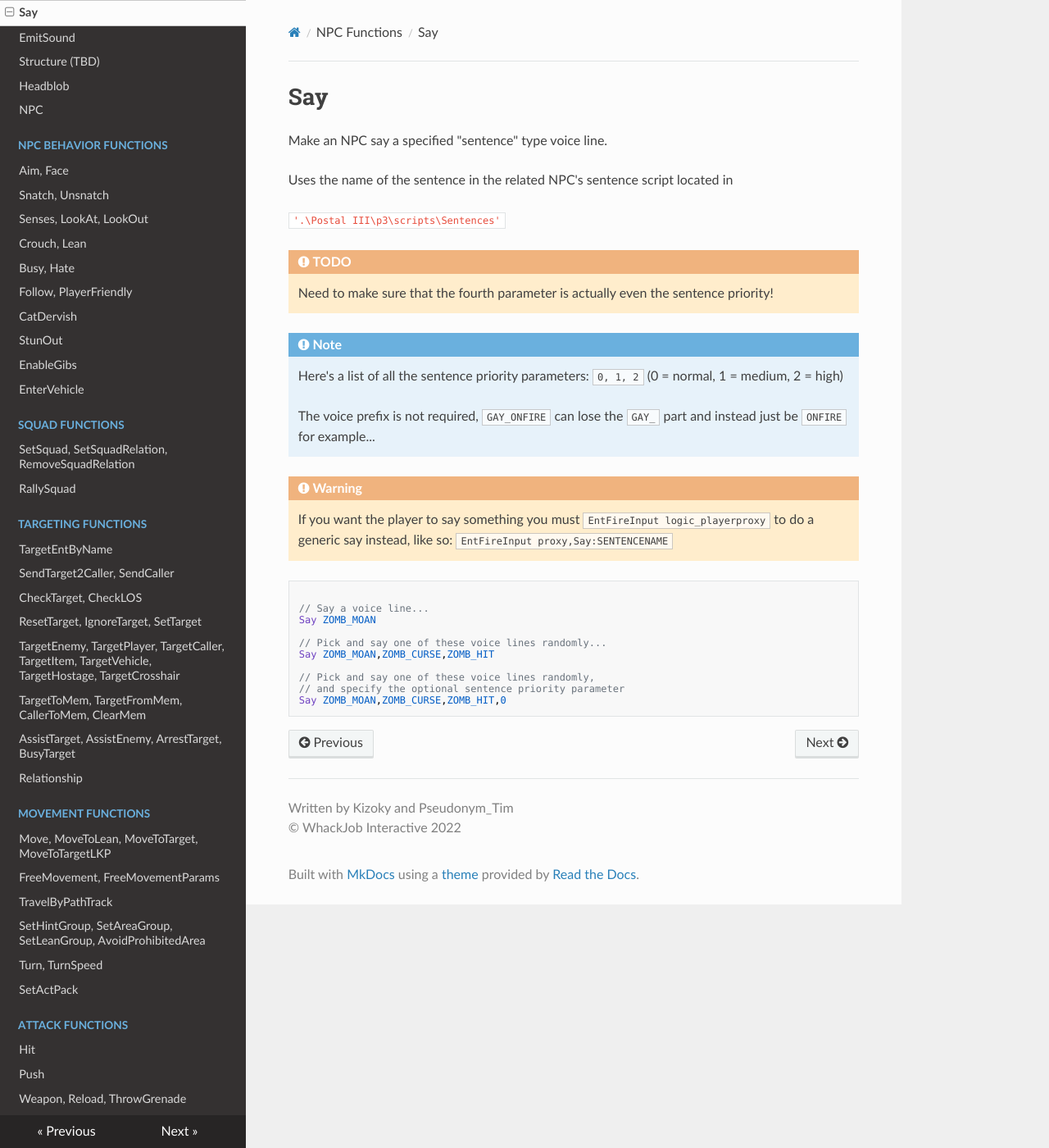
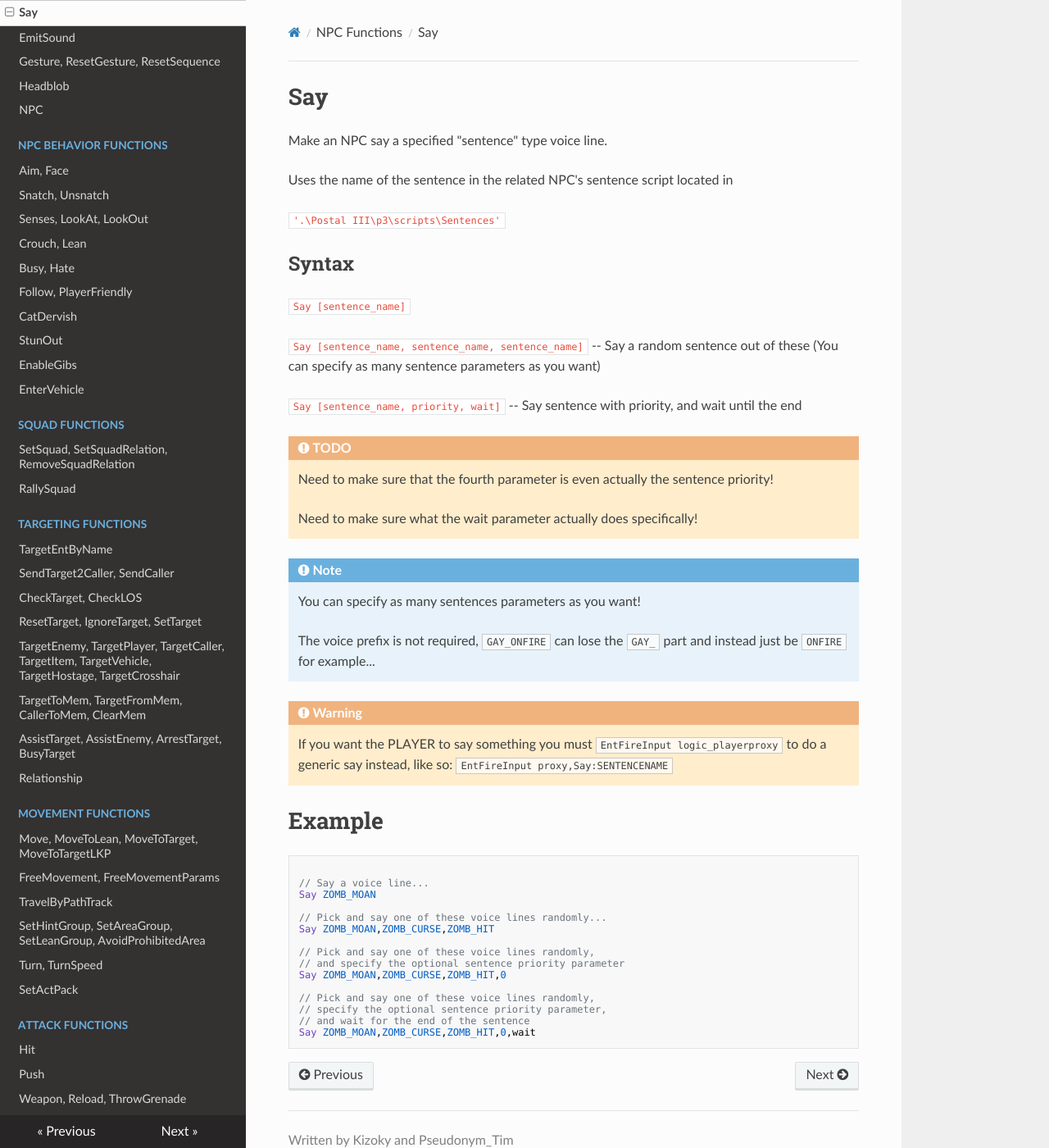
Before and after one commit to WhackJobInt/postal3scriptdocs, an MkDocs documentation site: the page built from docs/npcfuncs/say.md, in a window 1280 px wide and 1400 px high. Shown: the whole window at 82% size. Built offline with MkDocs 1.6.1, drawn with Linux system fonts in a browser that asks for light colours; nearby versions of some CDN libraries.

Commit message:
Added Gesture/sequence NPC funcs, Say page changes

```diff
--- a/docs/npcfuncs/say.md
+++ b/docs/npcfuncs/say.md
@@ -5,31 +5,32 @@
 Uses the name of the sentence in the related NPC's sentence script located in
 <p><code>'.\Postal III\p3\scripts\Sentences'</code></p>
 
+<h2>Syntax</h2>
+<p><code class="language-js">Say [sentence_name]</code>
+<p><code class="language-js">Say [sentence_name, sentence_name, sentence_name]</code> -- Say a random sentence out of these (You can specify as many sentence parameters as you want)
+<p><code class="language-js">Say [sentence_name, priority, wait]</code> -- Say sentence with priority, and wait until the end
+
 <div class="admonition warning">
 <p class="admonition-title">TODO</p>
-<p>Need to make sure that the fourth parameter is actually even the sentence priority!</p>
+<p>Need to make sure that the fourth parameter is even actually the sentence priority!
+<p>Need to make sure what the wait parameter actually does specifically!
+</p>
 </div>
 
 <p></p>
 <div class="admonition note">
 <p class="admonition-title">Note</p>
-<p>Here's a list of all the sentence priority parameters: <code>0, 1, 2</code>
-(0 = normal, 1 = medium, 2 = high)
-</p>
-
+<p>You can specify as many sentences parameters as you want!
 <p>The voice prefix is not required, <code>GAY_ONFIRE</code> can lose the <code>GAY_</code> part and instead just be <code>ONFIRE</code> for example...</p>
 </div>
 
 <p></p>
 <div class="admonition warning">
 <p class="admonition-title">Warning</p>
-<p>If you want the player to say something you must <code>EntFireInput logic_playerproxy</code> to do a generic say instead, like so: <code>EntFireInput proxy,Say:SENTENCENAME</code>
+<p>If you want the PLAYER to say something you must <code>EntFireInput logic_playerproxy</code> to do a generic say instead, like so: <code>EntFireInput proxy,Say:SENTENCENAME</code>
 </div>
 
-
-
-
-
+<h1>Example</h1>
 <pre><code class="language-js">
 // Say a voice line...
 Say ZOMB_MOAN
@@ -40,4 +41,9 @@
 // Pick and say one of these voice lines randomly,
 // and specify the optional sentence priority parameter
 Say ZOMB_MOAN,ZOMB_CURSE,ZOMB_HIT,0
+
+// Pick and say one of these voice lines randomly,
+// specify the optional sentence priority parameter,
+// and wait for the end of the sentence
+Say ZOMB_MOAN,ZOMB_CURSE,ZOMB_HIT,0,wait
 </code></pre>
--- a/mkdocs.yml
+++ b/mkdocs.yml
@@ -59,7 +59,7 @@
     - 'NPC Functions':
         - 'Say': 'npcfuncs/say.md'
         - 'EmitSound': 'npcfuncs/emitsound.md'
-        - 'Gesture, ResetGesture, ResetSequence (TBD)': 'TBD.md'
+        - 'Gesture, ResetGesture, ResetSequence': 'npcfuncs/gesture_resetgesture_resetsequence.md'
         - 'Headblob': 'npcfuncs/headblob.md'
         - 'NPC': 'npcfuncs/NPC.md'
     - 'NPC Behavior Functions':
```
Also changed, not shown: docs/npcfuncs/gesture_resetgesture_resetsequence.md (added, +64 -0 lines).
